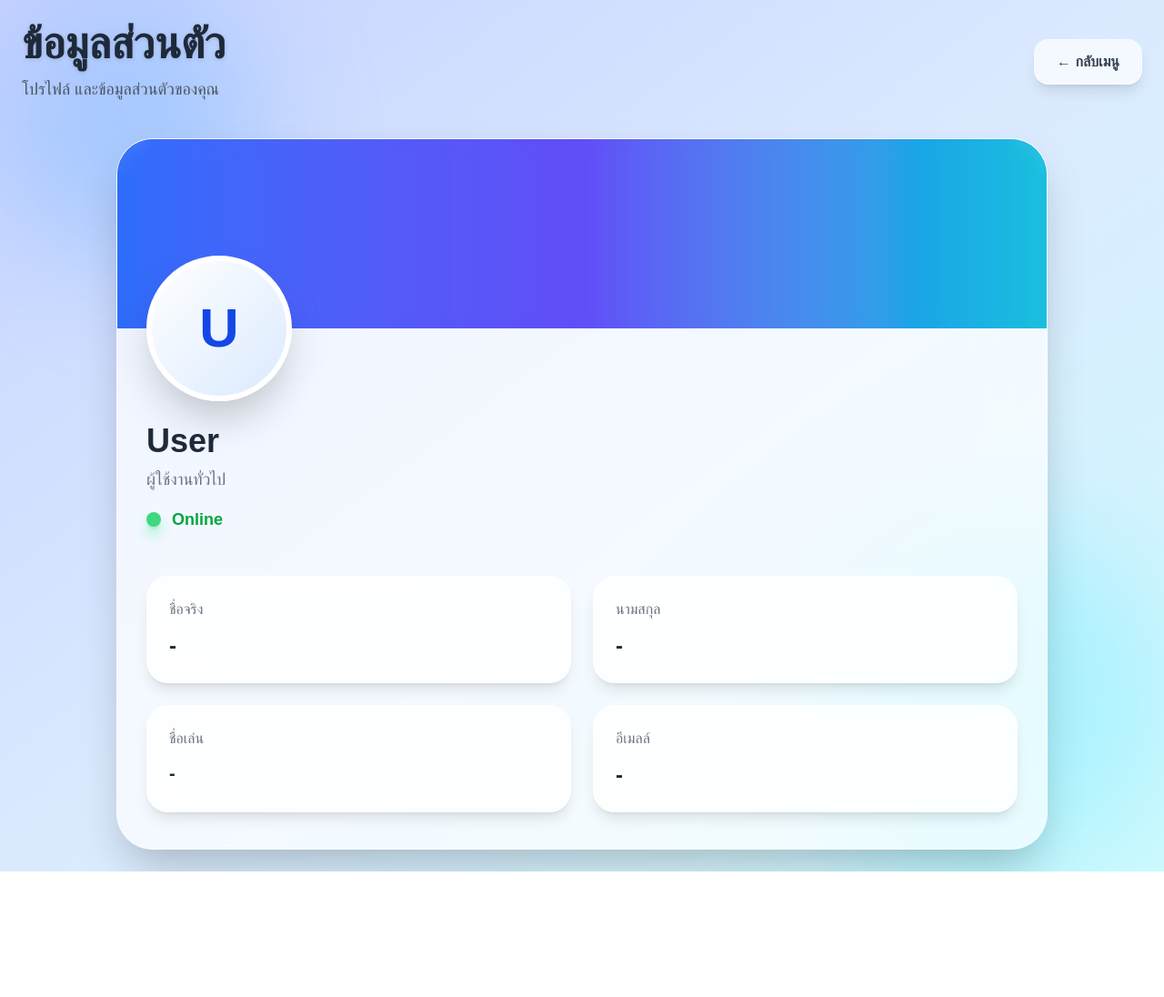
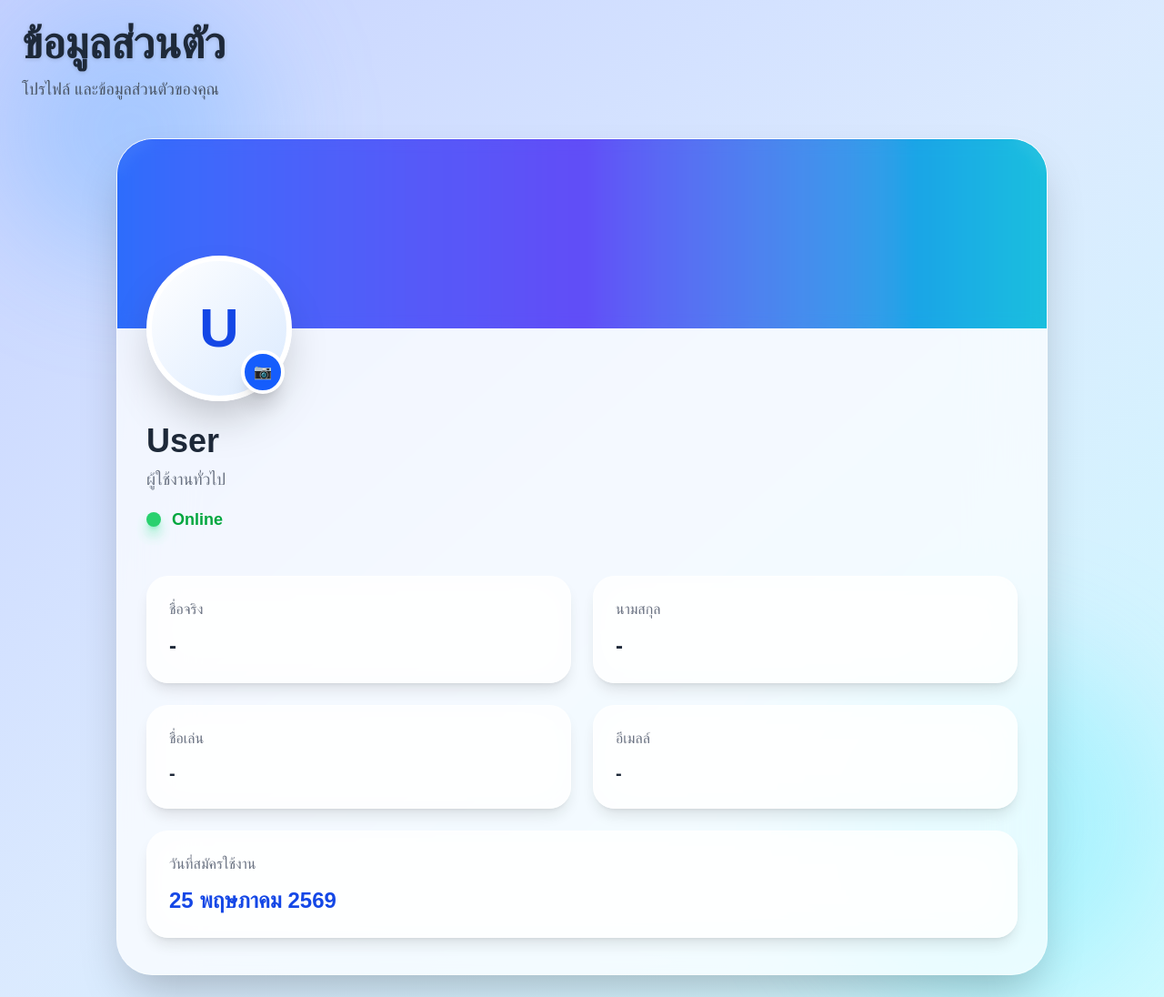
Before and after one commit to Paprem39/finance-tracker, a Next.js app: page /profile in a window 1280 px wide. Shown: the whole page at 91% size. Before the commit the page ends 958 px from the top, so only its background shows below. Built offline with nearby package versions, Linux system fonts and the light colour scheme.

Commit message:
edit profile page

```diff
--- a/src/app/profile/page.tsx
+++ b/src/app/profile/page.tsx
@@ -1,26 +1,67 @@
 "use client";
 
 import { useEffect, useState } from "react";
-import { useRouter } from "next/navigation";
 
 export default function ProfilePage() {
-  const router = useRouter();
 
   const [nickname, setNickname] = useState("");
   const [firstname, setFirstname] = useState("");
   const [lastname, setLastname] = useState("");
   const [email, setEmail] = useState("");
   const [username, setUsername] = useState("");
+  const [registerDate, setRegisterDate] = useState("");
 
   useEffect(() => {
-    setNickname(localStorage.getItem("nickname") || "");
-    setFirstname(localStorage.getItem("firstname") || "");
-    setLastname(localStorage.getItem("lastname") || "");
-    setEmail(localStorage.getItem("email") || "");
-    setUsername(localStorage.getItem("username") || "");
+
+    setNickname(
+      localStorage.getItem("nickname") || ""
+    );
+
+    setFirstname(
+      localStorage.getItem("firstname") || ""
+    );
+
+    setLastname(
+      localStorage.getItem("lastname") || ""
+    );
+
+    setEmail(
+      localStorage.getItem("email") || ""
+    );
+
+    setUsername(
+      localStorage.getItem("username") || ""
+    );
+
+    // สมัครเมื่อไหร่
+    let savedDate =
+      localStorage.getItem("registerDate");
+
+    // ถ้ายังไม่มี ให้สร้างวันสมัครครั้งแรก
+    if (!savedDate) {
+
+      savedDate =
+        new Date().toLocaleDateString(
+          "th-TH",
+          {
+            day: "numeric",
+            month: "long",
+            year: "numeric",
+          }
+        );
+
+      localStorage.setItem(
+        "registerDate",
+        savedDate
+      );
+    }
+
+    setRegisterDate(savedDate);
+
   }, []);
 
   return (
+
     <div className="min-h-screen overflow-hidden relative bg-gradient-to-br from-indigo-200 via-blue-100 to-cyan-100 p-6">
 
       {/* Glow Background */}
@@ -29,9 +70,10 @@ export default function ProfilePage() {
       <div className="absolute bottom-0 right-0 w-96 h-96 bg-cyan-300/30 blur-3xl rounded-full"></div>
 
       {/* Header */}
-      <div className="relative z-10 flex items-center justify-between mb-10">
+      <div className="relative z-10 mb-10">
 
         <div>
+
           <h1 className="text-3xl md:text-5xl font-black text-gray-800 drop-shadow-sm">
             ข้อมูลส่วนตัว
           </h1>
@@ -39,33 +81,14 @@ export default function ProfilePage() {
           <p className="text-gray-600 mt-3 text-lg">
             โปรไฟล์ และข้อมูลส่วนตัวของคุณ
           </p>
+
         </div>
-
-        {/* Back */}
-        <button
-          onClick={() => router.push("/menu")}
-          className="
-            bg-white/70
-            backdrop-blur-xl
-            border border-white/40
-            px-4 py-2
-            md:px-6 md:py-3
-            rounded-2xl
-            shadow-lg
-            hover:scale-105
-            transition
-            text-gray-700
-            font-bold
-            text-sm md:text-base
-          "
-        >
-          ← กลับเมนู
-        </button>
 
       </div>
 
       {/* Main Card */}
-      <div className="
+      <div
+        className="
         relative z-10
         max-w-5xl
         mx-auto
@@ -75,17 +98,20 @@ export default function ProfilePage() {
         rounded-[40px]
         shadow-2xl
         overflow-hidden
-      ">
+      "
+      >
 
         {/* Top Banner */}
-        <div className="
+        <div
+          className="
           h-52
           bg-gradient-to-r
           from-blue-600
           via-indigo-600
           to-cyan-500
           relative
-        ">
+        "
+        >
 
           {/* Glow */}
           <div className="absolute inset-0 bg-white/10 backdrop-blur-sm"></div>
@@ -96,7 +122,10 @@ export default function ProfilePage() {
         <div className="relative px-8 pb-10">
 
           {/* Profile Circle */}
-          <div className="
+          <div className="relative w-fit">
+
+            <div
+              className="
               -mt-20
               w-40 h-40
               rounded-full
@@ -105,8 +134,37 @@ export default function ProfilePage() {
               shadow-2xl
               flex items-center justify-center
               text-6xl font-black text-blue-700
-          ">
+              overflow-hidden
+            "
+            >
               U
+            </div>
+
+            {/* Camera Button */}
+            <button
+              className="
+                absolute
+                bottom-2
+                right-2
+                w-12
+                h-12
+                rounded-full
+                bg-blue-600
+                hover:bg-blue-700
+                text-white
+                flex
+                items-center
+                justify-center
+                shadow-xl
+                border-4
+                border-white
+                transition
+                active:scale-95
+              "
+            >
+              📷
+            </button>
+
           </div>
 
           {/* Name */}
@@ -123,13 +181,15 @@ export default function ProfilePage() {
             {/* Online */}
             <div className="flex items-center gap-3 mt-4">
 
-              <div className="
+              <div
+                className="
                 w-4 h-4
                 rounded-full
                 bg-green-500
                 animate-pulse
                 shadow-lg shadow-green-400
-              "></div>
+              "
+              ></div>
 
               <p className="text-green-600 font-bold text-lg">
                 Online
@@ -140,16 +200,19 @@ export default function ProfilePage() {
           </div>
 
           {/* Info Grid */}
-          <div className="
+          <div
+            className="
             grid
             grid-cols-1
             md:grid-cols-2
             gap-6
             mt-12
-          ">
+          "
+          >
 
-            {/* Card */}
-            <div className="
+            {/* Firstname */}
+            <div
+              className="
               bg-white/70
               backdrop-blur-xl
               rounded-3xl
@@ -158,7 +221,8 @@ export default function ProfilePage() {
               border border-white/40
               hover:scale-[1.02]
               transition
-            ">
+            "
+            >
               <p className="text-gray-500 mb-3">
                 ชื่อจริง
               </p>
@@ -166,10 +230,12 @@ export default function ProfilePage() {
               <h3 className="text-2xl font-black text-gray-800">
                 {firstname || "-"}
               </h3>
+
             </div>
 
-            {/* Card */}
-            <div className="
+            {/* Lastname */}
+            <div
+              className="
               bg-white/70
               backdrop-blur-xl
               rounded-3xl
@@ -178,7 +244,8 @@ export default function ProfilePage() {
               border border-white/40
               hover:scale-[1.02]
               transition
-            ">
+            "
+            >
               <p className="text-gray-500 mb-3">
                 นามสกุล
               </p>
@@ -186,10 +253,12 @@ export default function ProfilePage() {
               <h3 className="text-2xl font-black text-gray-800">
                 {lastname || "-"}
               </h3>
+
             </div>
 
-            {/* Card */}
-            <div className="
+            {/* Nickname */}
+            <div
+              className="
               bg-white/70
               backdrop-blur-xl
               rounded-3xl
@@ -198,7 +267,8 @@ export default function ProfilePage() {
               border border-white/40
               hover:scale-[1.02]
               transition
-            ">
+            "
+            >
               <p className="text-gray-500 mb-3">
                 ชื่อเล่น
               </p>
@@ -206,10 +276,12 @@ export default function ProfilePage() {
               <h3 className="text-xl font-black text-gray-800 break-all">
                 {nickname || "-"}
               </h3>
+
             </div>
 
-            {/* Card */}
-            <div className="
+            {/* Email */}
+            <div
+              className="
               bg-white/70
               backdrop-blur-xl
               rounded-3xl
@@ -218,14 +290,40 @@ export default function ProfilePage() {
               border border-white/40
               hover:scale-[1.02]
               transition
-            ">
+            "
+            >
               <p className="text-gray-500 mb-3">
                 อีเมลล์
               </p>
 
-              <h3 className="text-2xl font-black text-gray-800">
+              <h3 className="text-xl font-black text-gray-800 break-all">
                 {email || "-"}
               </h3>
+
+            </div>
+
+            {/* Register Date */}
+            <div
+              className="
+              bg-white/70
+              backdrop-blur-xl
+              rounded-3xl
+              p-6
+              shadow-lg
+              border border-white/40
+              hover:scale-[1.02]
+              transition
+              md:col-span-2
+            "
+            >
+              <p className="text-gray-500 mb-3">
+                วันที่สมัครใช้งาน
+              </p>
+
+              <h3 className="text-2xl font-black text-blue-700">
+                {registerDate || "-"}
+              </h3>
+
             </div>
 
           </div>
```
Lines whose indentation alone changed are shown as unchanged.
